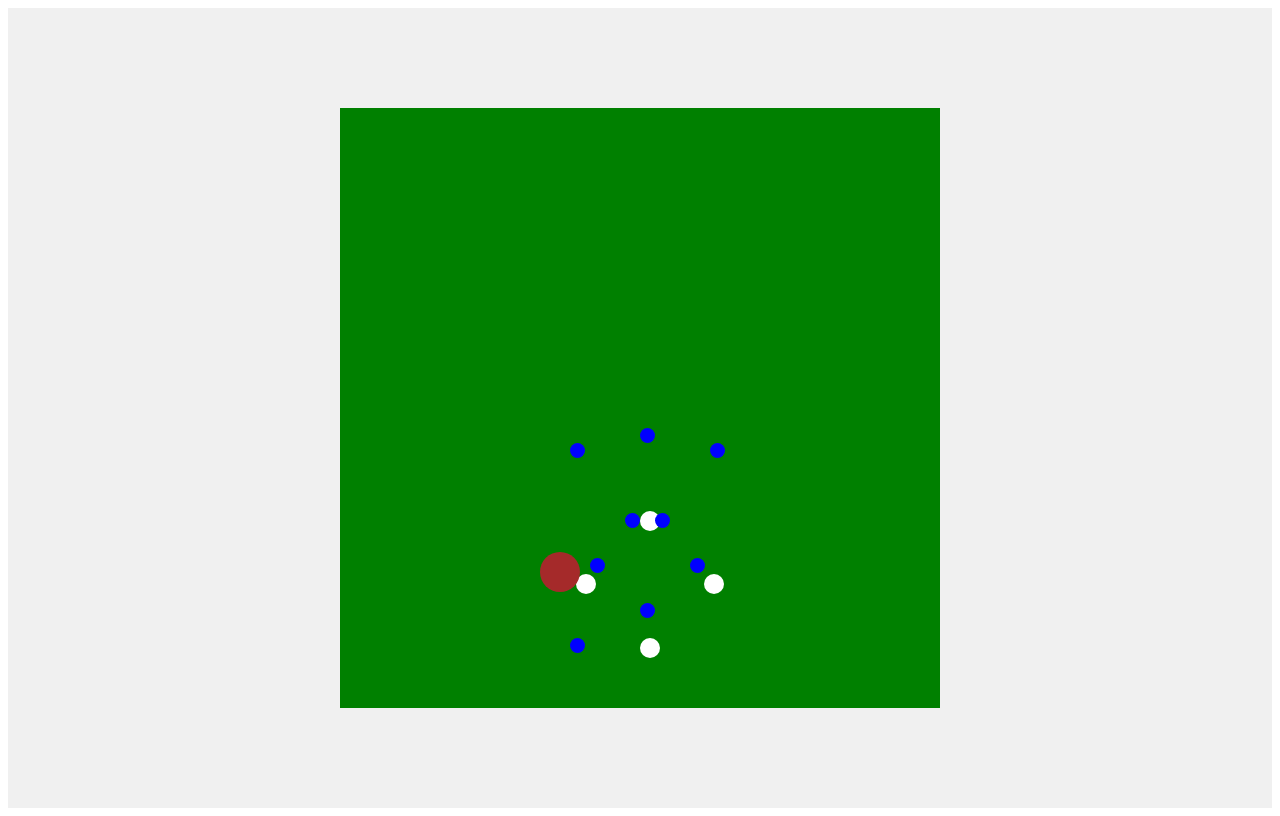
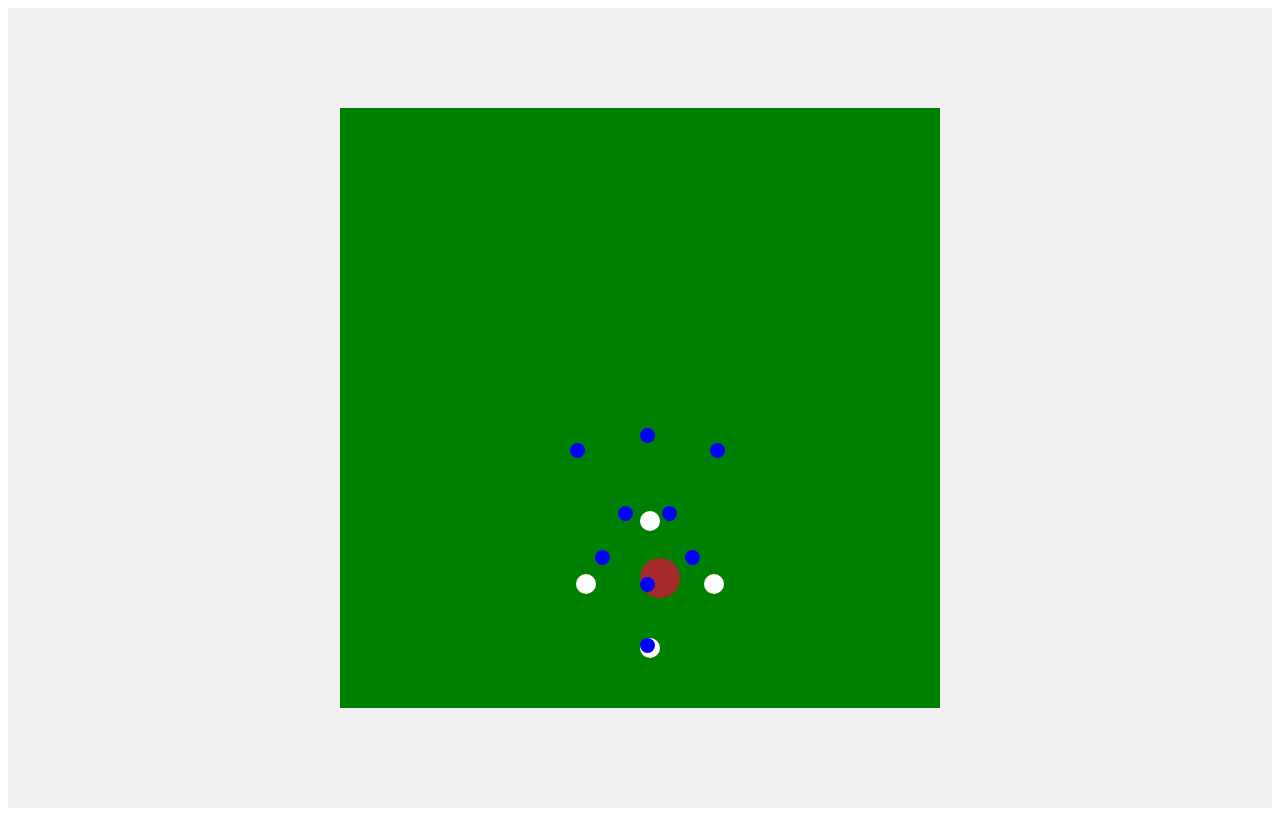
Before and after one commit to condronkyle/website, a plain HTML site: page index.html in a window 1280 px wide. Drawn offline with Linux system fonts and the light colour scheme.

Commit message:
morefix2

```diff
--- a/styles.css
+++ b/styles.css
@@ -49,8 +49,8 @@
     height: 40px;
     background-color: brown;
     position: absolute;
-    bottom: 116px;
-    left: 200px;
+    bottom: 110px;
+    left: 300px;
     border-radius: 50%;
 }
 
@@ -63,33 +63,33 @@
 }
 
 #pitcher {
-    bottom: 90px;
+    bottom: 116px;
     left: 300px;
 }
 
 #catcher {
     bottom: 55px;
-    left: 230px;
+    left: 300px;
 }
 
 #first-baseman {
-    bottom: 135px;
-    left: 350px;
+    bottom: 143px;
+    left: 345px;
 }
 
 #second-baseman {
-    bottom: 180px;
-    left: 315px;
+    bottom: 187px;
+    left: 322px;
 }
 
 #shortstop {
-    bottom: 180px;
-    left: 285px;
+    bottom: 187px;
+    left: 278px;
 }
 
 #third-baseman {
-    bottom: 135px;
-    left: 250px;
+    bottom: 143px;
+    left: 255px;
 }
 
 #left-fielder {
```
